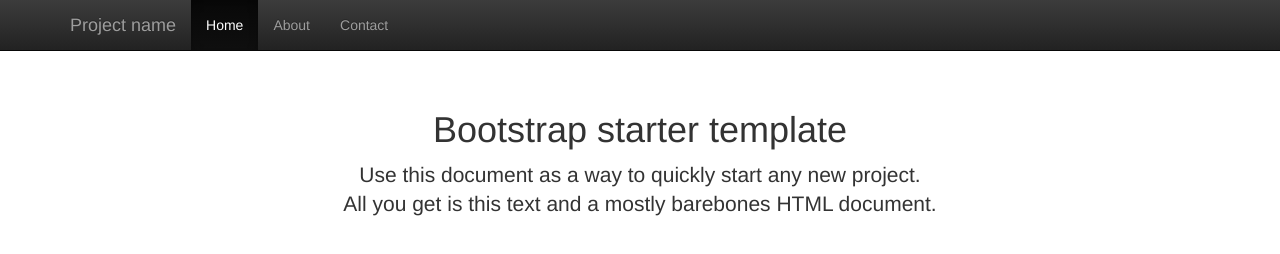
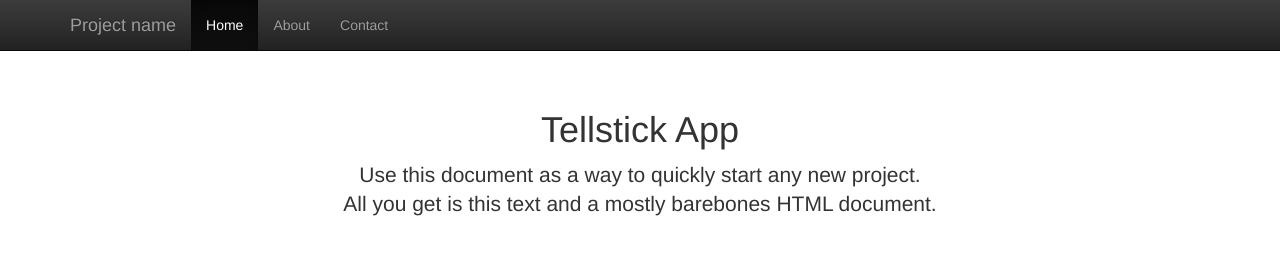
Before and after one commit to mr-nuno/tellstick, a website: page app/views/index.html in a window 1280 px wide. Drawn offline with nearby package versions, Linux system fonts and the light colour scheme.

Commit message:
Testing webhook

```diff
--- a/app/views/index.html
+++ b/app/views/index.html
@@ -55,7 +55,7 @@
     <div class="container">
 
       <div class="starter-template">
-        <h1>Bootstrap starter template</h1>
+        <h1>Tellstick App</h1>
         <p class="lead">Use this document as a way to quickly start any new project.<br> All you get is this text and a mostly barebones HTML document.</p>
       </div>
 
```
